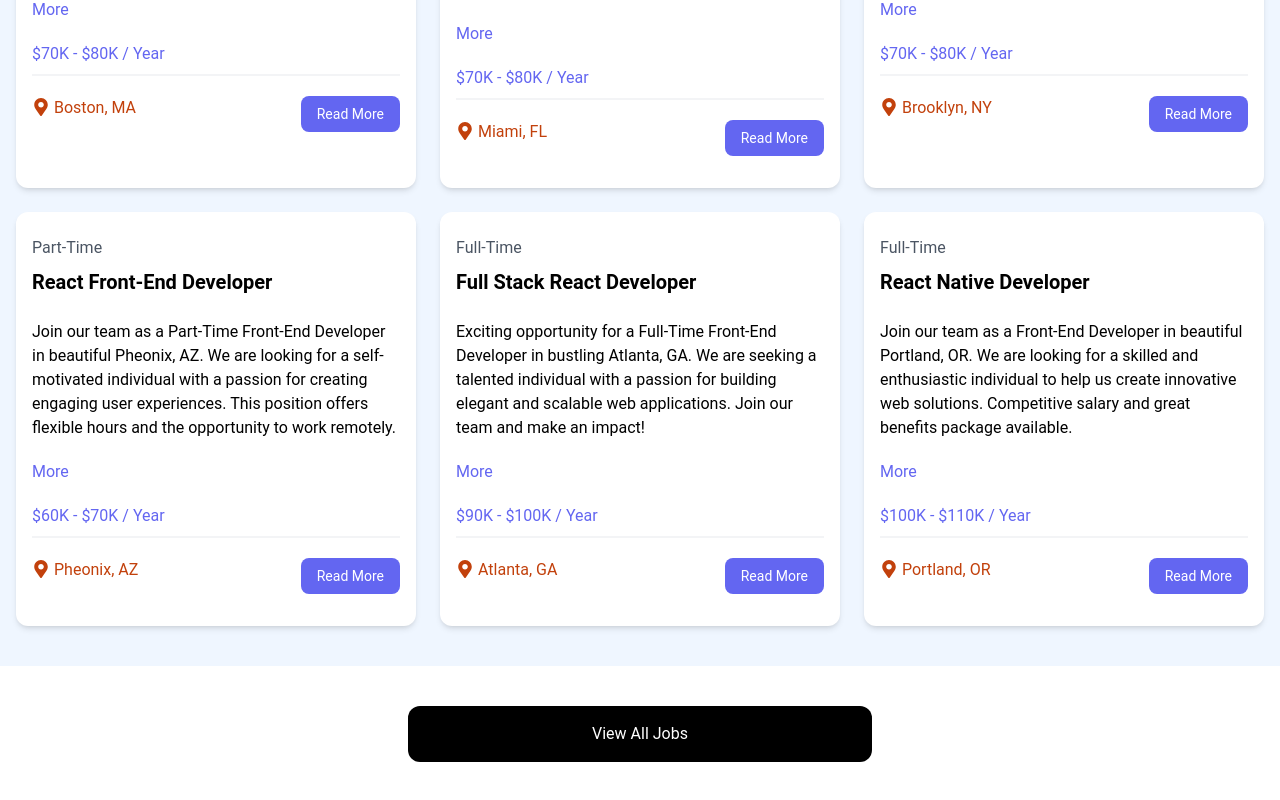
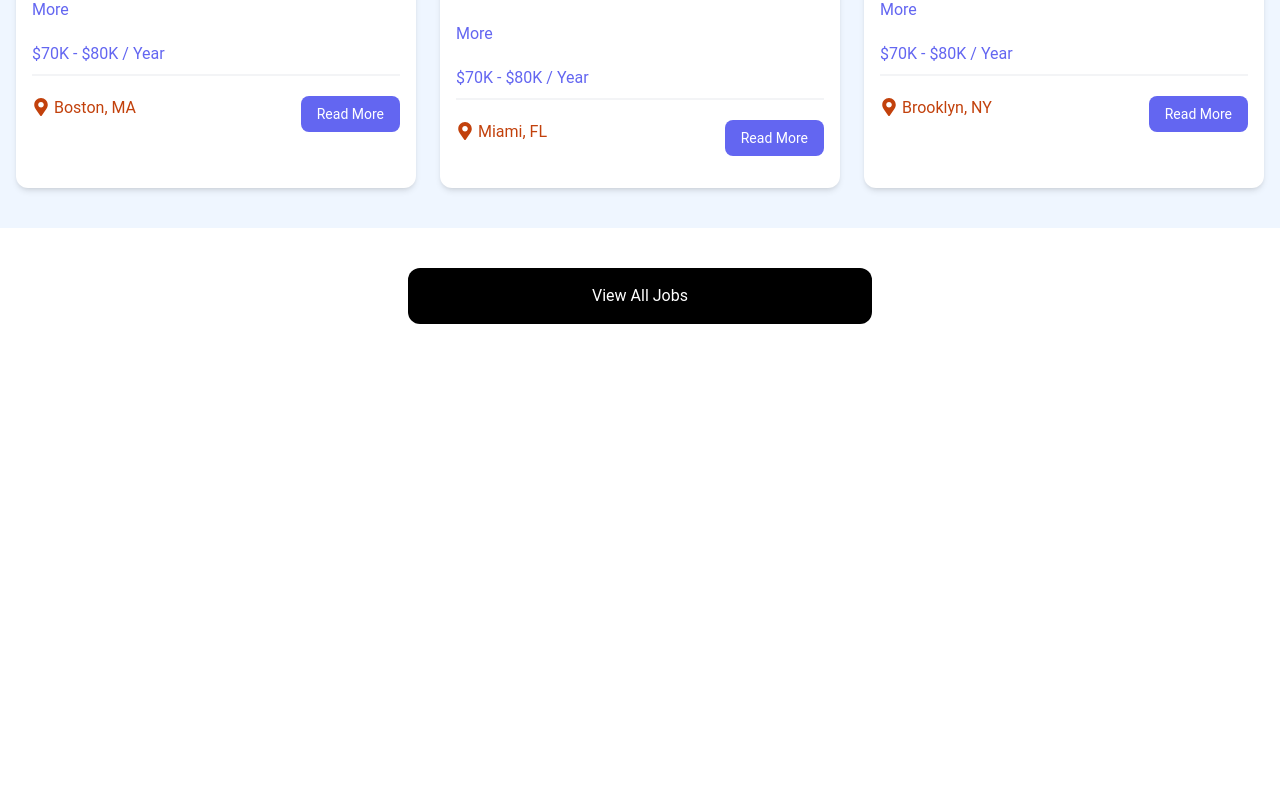
Before and after one commit to AW-2021/react-jobs-project, a React (Vite) app: page / in a window 1280 px wide. Shown: the part 959-1759 px from the top of the page. After the commit the page ends 1323 px from the top, so only its background shows below. Built offline with nearby package versions, Linux system fonts and the light colour scheme; data requests are answered from the project's data file.

Commit message:
Modified JobListings.jsx

```diff
--- a/src/components/JobListings.jsx
+++ b/src/components/JobListings.jsx
@@ -8,8 +8,12 @@
 
   useEffect(() => {
     const fetchJobs = async () => {
+      const apiUrl = isHome
+        ? "http://localhost:8000/jobs?_limit=3"
+        : "http://localhost:8000/jobs";
+
       try {
-        const res = await fetch("http://localhost:8000/jobs");
+        const res = await fetch(apiUrl);
         const data = await res.json();
         setJobs(data);
       } catch (error) {
```
